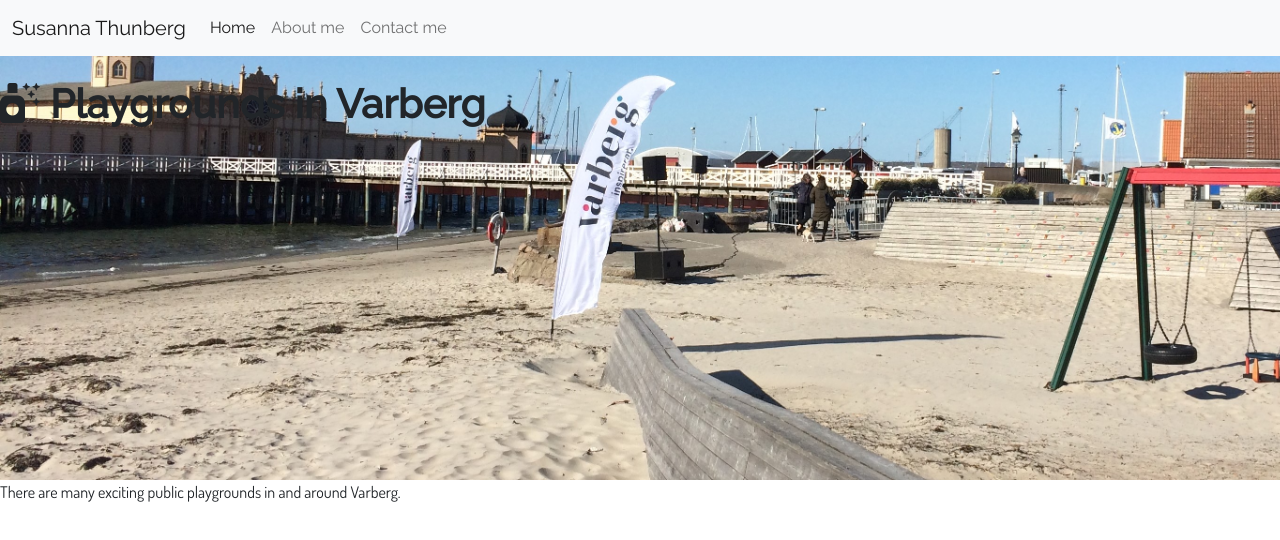
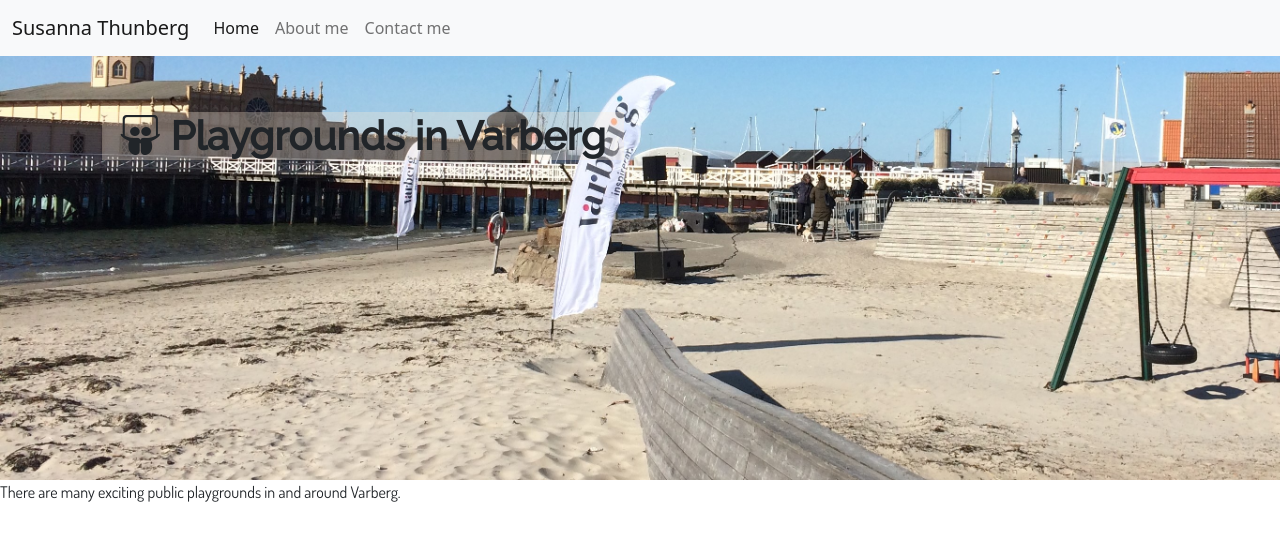
Before and after one commit to SusannaThunberg/Playgrounds, a plain HTML site: page index.html in a window 1280 px wide. Drawn offline with nearby package versions, Linux system fonts and the light colour scheme.

Commit message:
Heading background

```diff
--- a/index.html
+++ b/index.html
@@ -18,7 +18,7 @@
 
 <body>
     <div style="background-image: url(/images/barnensbad.jpg);
-  background-size: cover; height:480px; padding-top:80px;">
+  background-size: cover; height:480px; padding-top:80px;" class="img-fluid" alt="Barnens badstrand">
         <nav class="navbar navbar-expand-lg fixed-top navbar-light bg-light">
             <div class="container-fluid">
                 <a class="navbar-brand" href="#">Susanna Thunberg</a>
@@ -36,9 +36,15 @@
                 </div>
             </div>
         </nav>
-        <h1>
-            <i class="fas fa-air-freshener"></i> Playgrounds in Varberg
-        </h1>
+        <div class="container">
+            <div class="row">
+                <div class="col-sm-6 p-4 m-2">
+                    <h1>
+                        <i class="fab fa-slideshare"></i> Playgrounds in Varberg
+                    </h1>
+                </div>
+            </div>
+        </div>
     </div>
 
     <p>There are many exciting public playgrounds in and around Varberg.</p>
--- a/styles/style.css
+++ b/styles/style.css
@@ -1,12 +1,18 @@
-body {
-    font-family: "Raleway", sans-serif;
+:root {
+    --heading-font: "Raleway", sans-serif;
 }
 
 h1 {
-    font-family: "Raleway", sans-serif;
+    font-family: var(--heading-font);
     font-weight: bold;
+    text-align: center;
+    background-color: rgba(250, 235, 215, 0.3);
 }
 
 p {
     font-family: 'Dosis', sans-serif;
 }
+
+.background {
+    background-color: rgba(250, 235, 215, 0.3);
+}
```
